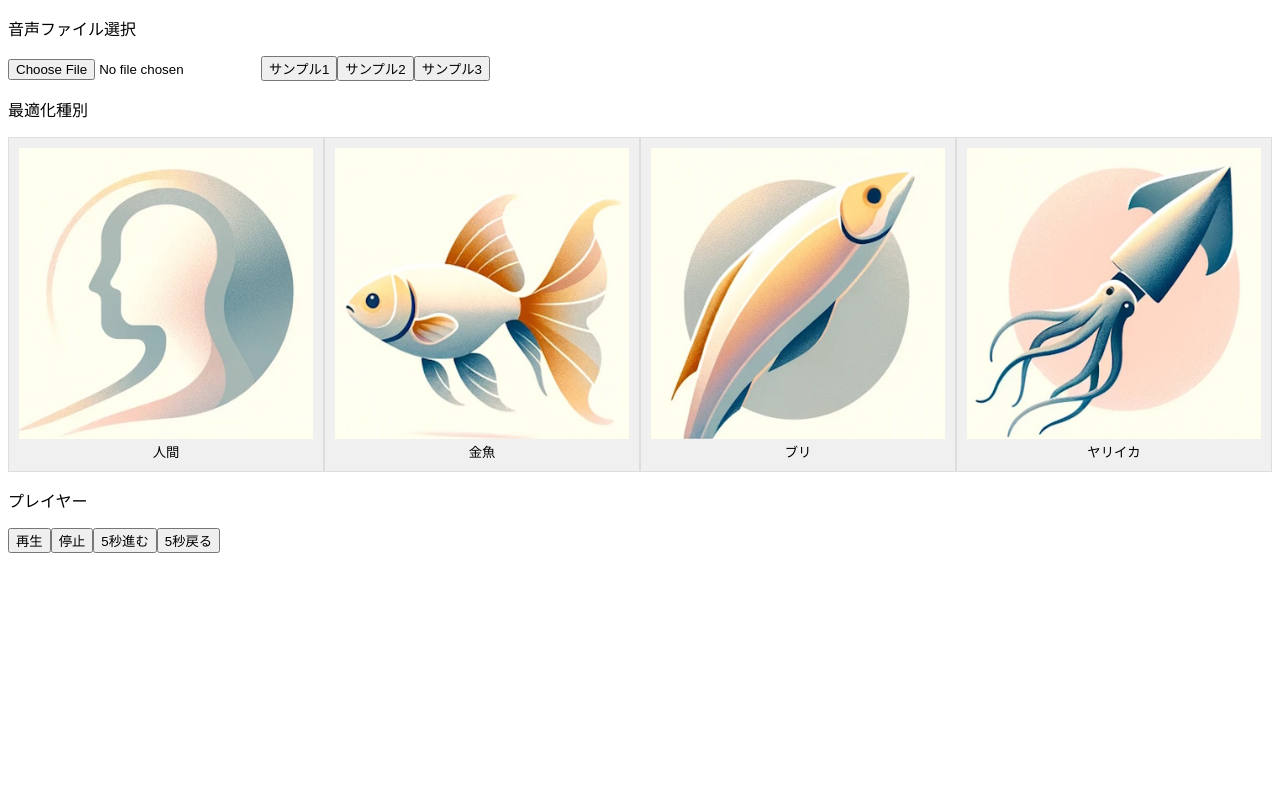
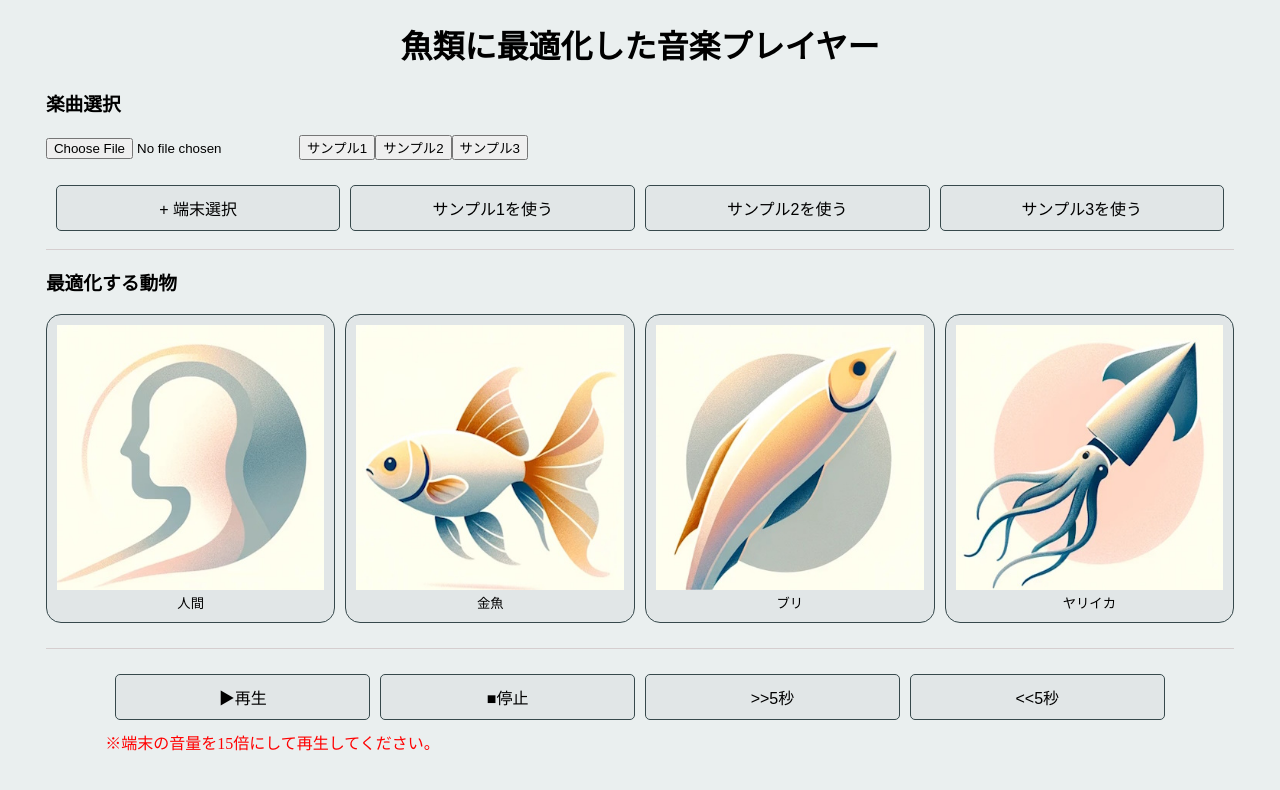
Before and after one commit to ritogk/fish-beat, a Vue app: page / in a window 1280 px wide. Shown: the top 790 px of the page. Built offline with nearby package versions, Linux system fonts and the light colour scheme.

Commit message:
デザイン作成

```diff
--- a/index.html
+++ b/index.html
@@ -1,12 +1,12 @@
-<!DOCTYPE html>
+<!doctype html>
 <html lang="en">
   <head>
-    <meta charset="UTF-8">
-    <link rel="icon" href="/favicon.ico">
-    <meta name="viewport" content="width=device-width, initial-scale=1.0">
-    <title>Vite App</title>
+    <meta charset="UTF-8" />
+    <link rel="icon" href="/favicon.ico" />
+    <meta name="viewport" content="width=device-width, initial-scale=1.0" />
+    <title>魚類に最適化した音楽プレイヤー</title>
   </head>
-  <body>
+  <body style="background: #eaefef">
     <div id="app"></div>
     <script type="module" src="/src/main.ts"></script>
   </body>
--- a/src/views/Main.vue
+++ b/src/views/Main.vue
@@ -199,15 +199,24 @@ const clickYariika = () => {
 </script>
 
 <template>
-  <p>音声ファイル選択</p>
-  <div>
+  <div style="padding-left: 3%; padding-right: 3%; max-width: 1300px">
+    <h1 style="text-align: center">魚類に最適化した音楽プレイヤー</h1>
+    <h3>楽曲選択</h3>
+    <div style="border: black 1px">
       <input type="file" @change="handleFileChange" accept="audio/*" />
       <button>サンプル1</button>
       <button>サンプル2</button>
       <button>サンプル3</button>
     </div>
-  <p>最適化種別</p>
-  <div>
+    <div class="video-controls">
+      <button class="control-button">+ 端末選択</button>
+      <button class="control-button">サンプル1を使う</button>
+      <button class="control-button">サンプル2を使う</button>
+      <button class="control-button">サンプル3を使う</button>
+    </div>
+    <hr size="1" color="#d5cecf" />
+    <h3>最適化する動物</h3>
+    <div class="animal-area">
       <button class="image-button" style="width: 25%" @click="clickHuman">
         <img :src="HumanImage" />
         <span>人間</span>
@@ -225,29 +234,79 @@ const clickYariika = () => {
         <span>ヤリイカ</span>
       </button>
     </div>
-  <p>プレイヤー</p>
-  <div>
-    <button @click="playAudio">再生</button>
-    <button @click="pauseAudio">停止</button>
-    <button @click="forwardAudio">5秒進む</button>
-    <button @click="backAudio">5秒戻る</button>
+    <hr size="1" color="#d5cecf" />
+    <div style="padding-left: 5%; padding-right: 5%">
+      <div class="video-controls">
+        <button class="control-button" @click="playAudio">▶再生</button>
+        <button class="control-button" @click="pauseAudio">■停止</button>
+        <button class="control-button" @click="forwardAudio" id="forward">>>5秒</button>
+        <button class="control-button" @click="backAudio" id="rewind">&lt;&lt;5秒</button>
+      </div>
+      <div style="color: red">※端末の音量を15倍にして再生してください。</div>
+    </div>
   </div>
 </template>
 
 <style scoped>
+.animal-area {
+  margin-bottom: 25px;
+  display: flex;
+  flex-direction: row;
+  justify-content: space-between;
+  gap: 10px;
+}
 .image-button {
   display: inline;
   flex-direction: column;
   justify-content: center;
   padding: 10px;
-  border: 1px solid #ddd;
-  background-color: #f0f0f0;
+  border: 1px solid #37494c;
+  background-color: #e1e6e7;
   cursor: pointer;
+  border-radius: 15px;
+}
+
+.image-button:hover {
+  filter: brightness(0.9);
+}
+
+.image-button:disabled {
+  filter: brightness(0.7);
+  cursor: default;
 }
 
 .image-button img {
-  max-width: 100%;
-  max-height: 100%;
+  width: 100%;
   height: auto;
 }
+
+.video-controls {
+  margin-top: 15px;
+  display: flex;
+  justify-content: center;
+  gap: 10px;
+  padding: 10px;
+}
+
+.control-button {
+  padding: 10px 15px;
+  border: none;
+  border-radius: 5px;
+  background-color: #e1e6e7;
+  border: 1px solid #37494c;
+  font-size: 16px;
+  color: black;
+  cursor: pointer;
+  transition: background-color 0.3s ease;
+  width: 25%;
+}
+
+.control-button:hover {
+  filter: brightness(0.9);
+}
+
+.control-button:disabled {
+  filter: brightness(0.7);
+  cursor: default;
+}
 </style>
```
Lines whose indentation alone changed are shown as unchanged.
